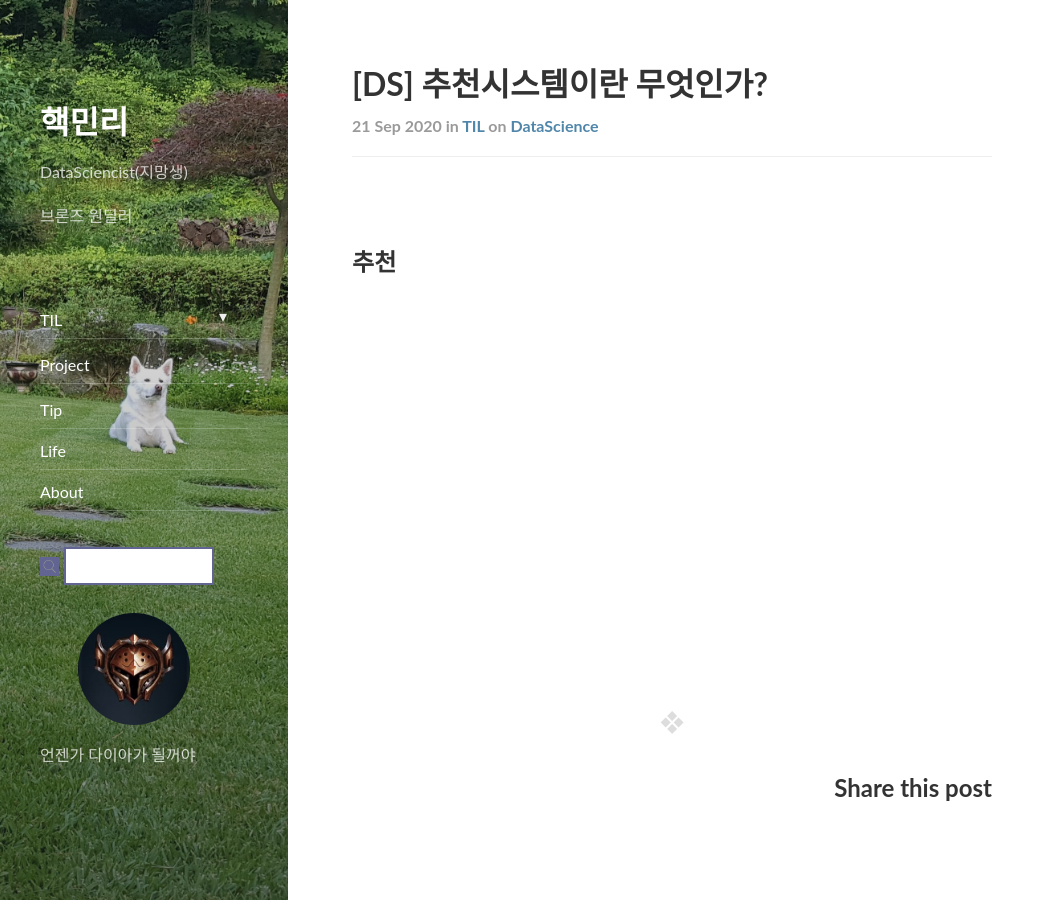
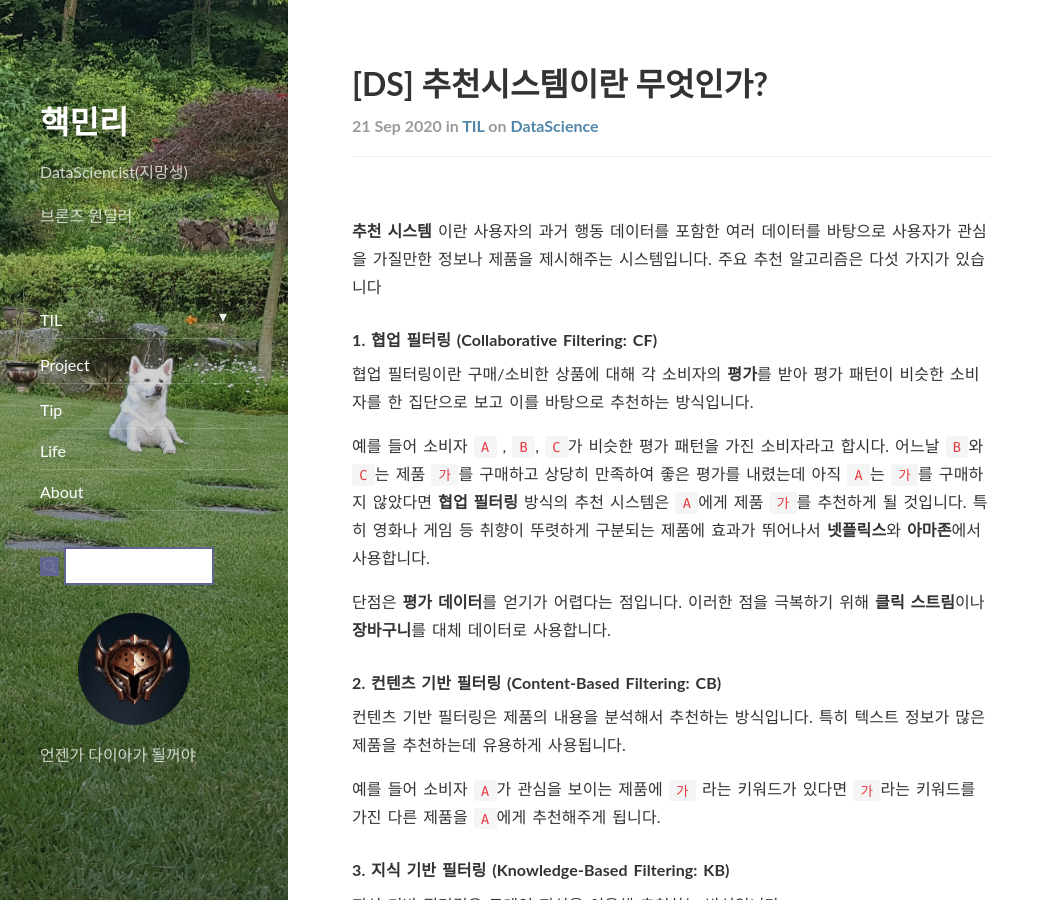
Before and after one commit to lhmlhm1111/lhmlhm1111.github.io, a Jekyll site: the page built from _posts/2020-09-21-TIL-datascience-recommand(2).markdown, in a window 1280 px wide and 900 px high. Shown: the whole window, without its empty margins (0-1055 px from the left). Built offline with Jekyll 4.4.1, drawn with Linux system fonts in a browser that asks for light colours; nearby versions of some CDN libraries; comment, search, counter and statistics services are not loaded; some of the changed text lies outside the part shown.

Commit message:
post recomm

```diff
--- a/_posts/2020-09-21-TIL-datascience-recommand(2).markdown
+++ b/_posts/2020-09-21-TIL-datascience-recommand(2).markdown
@@ -10,4 +10,48 @@ header-img:
 
 
 
-## 추천
+**추천 시스템** 이란 사용자의 과거 행동 데이터를 포함한 여러 데이터를 바탕으로 사용자가 관심을 가질만한 정보나 제품을 제시해주는 시스템입니다. 주요 추천 알고리즘은 다섯 가지가 있습니다
+
+
+
+#### 1. 협업 필터링 (Collaborative Filtering: CF)
+
+협업 필터링이란 구매/소비한 상품에 대해 각 소비자의 **평가**를 받아 평가 패턴이 비슷한 소비자를 한 집단으로 보고 이를 바탕으로 추천하는 방식입니다.
+
+예를 들어 소비자 `A` , `B`, `C`가 비슷한 평가 패턴을 가진 소비자라고 합시다. 어느날 `B`와 `C`는 제품 `가`를 구매하고 상당히 만족하여 좋은 평가를 내렸는데 아직 `A`는 `가`를 구매하지 않았다면 **협업 필터링** 방식의 추천 시스템은  `A`에게 제품 `가`를 추천하게 될 것입니다. 특히 영화나 게임 등 취향이 뚜렷하게 구분되는 제품에 효과가 뛰어나서 **넷플릭스**와 **아마존**에서 사용합니다.
+
+단점은 **평가 데이터**를 얻기가 어렵다는 점입니다. 이러한 점을 극복하기 위해 **클릭 스트림**이나 **장바구니**를 대체 데이터로 사용합니다.
+
+
+
+#### 2. 컨텐츠 기반 필터링 (Content-Based Filtering: CB)
+
+컨텐츠 기반 필터링은 제품의 내용을 분석해서 추천하는 방식입니다. 특히 텍스트 정보가 많은 제품을 추천하는데 유용하게 사용됩니다.
+
+예를 들어 소비자 `A`가 관심을 보이는 제품에 `가` 라는 키워드가 있다면 `가`라는 키워드를 가진 다른 제품을 `A`에게 추천해주게 됩니다.
+
+
+
+#### 3. 지식 기반 필터링 (Knowledge-Based Filtering: KB)
+
+지식 기반 필터링은 도메인 지식을 이용해 추천하는 방식입니다.
+
+예를 들어 `A`가 컴퓨터에 관심을 보인다면 그와 관련된 키보드, 마우스, 프린트 등 컴퓨터와 관련된 제품에 관심을 보일 것이므로 그것을 추천할 것입니다.
+
+하지만 도메인 지식은 한계가 존재하므로 모든 추천 시스템에 적용하기 어렵습니다.
+
+
+
+#### 4. 딥러닝 추천 (Deep Learning: DL)
+
+딥러닝 기술을 사용하여 추천해주는 방식입니다. 다양한 feature를 넣을 수 있다는 장점이 있지만 성능이 크게 우월하지는 않아 아직 보조적인 수단으로 쓰는 경우가 많습니다.
+
+
+
+#### 5. 하이브리드 (Hybrid)
+
+두 가지 이상의 기술을 혼합하여 추천하는 방식입니다.
+
+
+
+다음 포스팅에서는 **협업 필터링**을 좀 더 자세히 다루도록 하겠습니다
```
